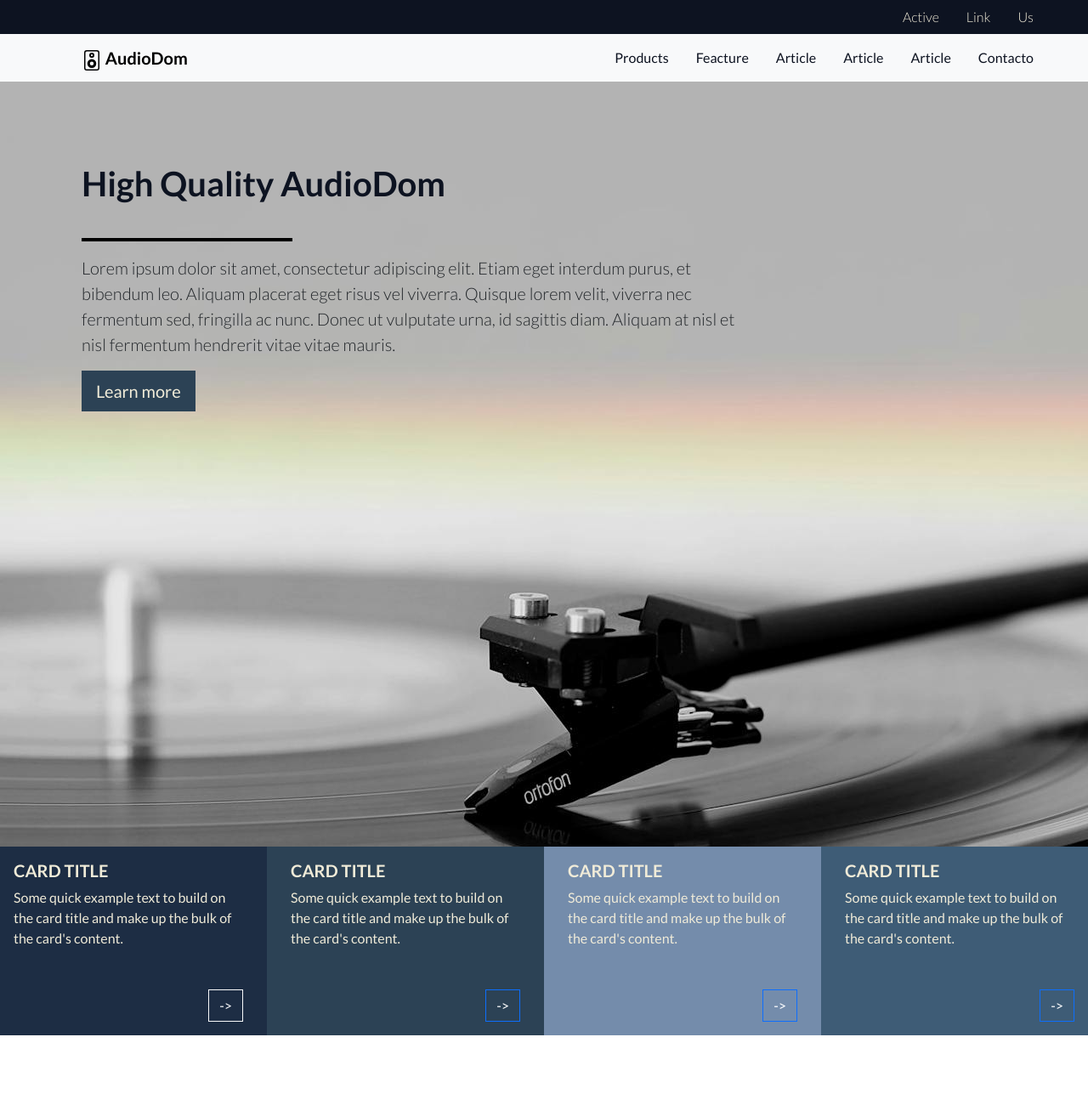
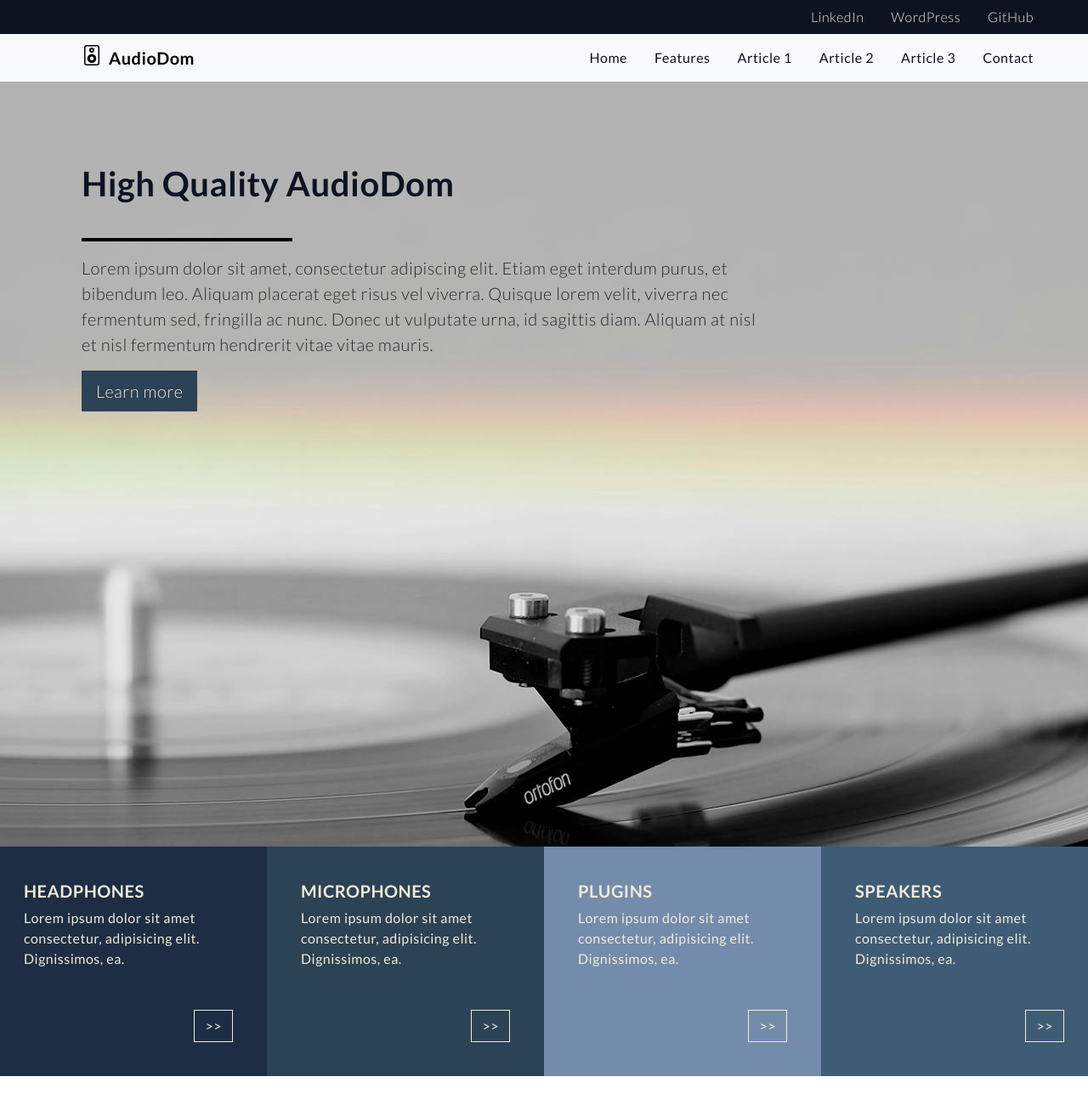
Before and after one commit to Yuniski/domo-desafio, a website built with Vite: page src/index.html in a window 1280 px wide. Shown: the top 1300 px of the page at 85% size. Built offline with nearby package versions, Linux system fonts and the light colour scheme.

Commit message:
styles for regular resolution

```diff
--- a/src/index.html
+++ b/src/index.html
@@ -38,23 +38,25 @@
           <li class="nav-item">
             <a
               class="nav-link"
-              aria-current="page"
-              href="#"
-              >Active</a
+              href="https://www.linkedin.com/in/yuniskiduran/"
+              target="_blank"
+              >LinkedIn</a
             >
           </li>
           <li class="nav-item">
             <a
               class="nav-link"
-              href="#"
-              >Link</a
+              href="https://linktr.ee/yuniskiweb"
+              target="_blank"
+              >WordPress</a
             >
           </li>
           <li class="nav-item">
             <a
               class="nav-link"
-              href="#"
-              >Us</a
+              href="https://github.com/Yuniski"
+              target="_blank"
+              >GitHub</a
             >
           </li>
         </ul>
@@ -63,10 +65,9 @@
       <!-- Nav Menu -->
       <nav class="navbar navbar-expand-lg bg-body-tertiary">
         <div class="container-fluid px-5 lato.bold">
-          <div id="logo">
-            <a
-              class="navbar-brand lato-bold ps-5"
-              href="#"
+          <div
+            id="logo"
+            class="navbar-brand lato-bold ps-5 d-flex"
           >
             <svg
               xmlns="http://www.w3.org/2000/svg"
@@ -83,55 +84,54 @@
                 d="M8 4.75a.75.75 0 1 1 0-1.5.75.75 0 0 1 0 1.5M8 6a2 2 0 1 0 0-4 2 2 0 0 0 0 4m0 3a1.5 1.5 0 1 0 0 3 1.5 1.5 0 0 0 0-3m-3.5 1.5a3.5 3.5 0 1 1 7 0 3.5 3.5 0 0 1-7 0"
               />
             </svg>
-              AudioDom
-            </a>
+            <span class="ps-2">AudioDom</span>
           </div>
 
           <div id="top-nav">
             <ul class="nav justify-content-end">
               <li class="nav-item">
                 <a
-                  class="nav-link active"
+                  class="nav-link"
                   aria-current="page"
                   href="#"
-                  >Products</a
-                >
-              </li>
-              <li class="nav-item">
-                <a
-                  class="nav-link active"
-                  aria-current="page"
-                  href="#article-1"
-                  >Feacture</a
-                >
-              </li>
-              <li class="nav-item">
-                <a
-                  class="nav-link active"
-                  aria-current="page"
-                  href="#"
-                  >Article</a
+                  >Home</a
                 >
               </li>
               <li class="nav-item">
                 <a
                   class="nav-link"
-                  href="#"
-                  >Article</a
+                  aria-current="page"
+                  href="#boxes"
+                  >Features</a
                 >
               </li>
               <li class="nav-item">
                 <a
                   class="nav-link"
-                  href="#"
-                  >Article</a
+                  aria-current="page"
+                  href="#article-1"
+                  >Article 1</a
                 >
               </li>
               <li class="nav-item">
                 <a
                   class="nav-link"
-                  href="#"
-                  >Contacto
+                  href="#article-2"
+                  >Article 2</a
+                >
+              </li>
+              <li class="nav-item">
+                <a
+                  class="nav-link"
+                  href="#article-3"
+                  >Article 3</a
+                >
+              </li>
+              <li class="nav-item">
+                <a
+                  class="nav-link"
+                  href="#footer"
+                  >Contact
                 </a>
               </li>
             </ul>
@@ -158,11 +158,12 @@
               </p>
             </div>
             <a
-              class="btn btn-lg rounded-0"
+              class="btn btn-lg rounded-0 lato-light"
               href="#"
               role="button"
-              >Learn more</a
             >
+              Learn more
+            </a>
           </div>
         </div>
       </section>
@@ -178,17 +179,17 @@
         >
           <div class="card-body">
             <div class="card-content">
-              <h5 class="card-title lato-bold"><a href="#">Card title</a></h5>
+              <h5 class="card-title lato-bold"><a href="#">Headphones</a></h5>
               <p class="card-text">
-                Some quick example text to build on the card title and make up
-                the bulk of the card's content.
+                Lorem ipsum dolor sit amet consectetur, adipisicing elit.
+                Dignissimos, ea.
               </p>
             </div>
             <div class="card-btn mt-5 d-flex justify-content-end">
               <a
                 href="#"
-                class="card-link btn btn-outline-light rounded-0"
-                >-></a
+                class="card-link btn rounded-0"
+                >>></a
               >
             </div>
           </div>
@@ -199,17 +200,17 @@
         >
           <div class="card-body">
             <div class="card-content">
-              <h5 class="card-title lato-bold"><a href="#">Card title</a></h5>
+              <h5 class="card-title lato-bold"><a href="#">Microphones</a></h5>
               <p class="card-text">
-                Some quick example text to build on the card title and make up
-                the bulk of the card's content.
+                Lorem ipsum dolor sit amet consectetur, adipisicing elit.
+                Dignissimos, ea.
               </p>
             </div>
             <div class="card-btn mt-5 d-flex justify-content-end">
               <a
                 href="#"
-                class="card-link btn btn-primary rounded-0"
-                >-></a
+                class="card-link btn rounded-0"
+                >>></a
               >
             </div>
           </div>
@@ -220,17 +221,17 @@
         >
           <div class="card-body">
             <div class="card-content">
-              <h5 class="card-title lato-bold"><a href="#">Card title</a></h5>
+              <h5 class="card-title lato-bold"><a href="#">Plugins</a></h5>
               <p class="card-text">
-                Some quick example text to build on the card title and make up
-                the bulk of the card's content.
+                Lorem ipsum dolor sit amet consectetur, adipisicing elit.
+                Dignissimos, ea.
               </p>
             </div>
             <div class="card-btn mt-5 d-flex justify-content-end">
               <a
                 href="#"
-                class="card-link btn btn-primary rounded-0"
-                >-></a
+                class="card-link btn rounded-0"
+                >>></a
               >
             </div>
           </div>
@@ -241,17 +242,17 @@
         >
           <div class="card-body">
             <div class="card-content">
-              <h5 class="card-title lato-bold"><a href="#">Card title</a></h5>
+              <h5 class="card-title lato-bold"><a href="#">Speakers</a></h5>
               <p class="card-text">
-                Some quick example text to build on the card title and make up
-                the bulk of the card's content.
+                Lorem ipsum dolor sit amet consectetur, adipisicing elit.
+                Dignissimos, ea.
               </p>
             </div>
             <div class="card-btn mt-5 d-flex justify-content-end">
               <a
                 href="#"
-                class="card-link btn btn-primary rounded-0"
-                >-></a
+                class="card-link btn rounded-0"
+                >>></a
               >
             </div>
           </div>
@@ -272,7 +273,7 @@
                 sed.
               </p>
               <a
-                class="btn btn-lg rounded-0"
+                class="btn btn-lg rounded-0 lato-light"
                 href="#"
                 role="button"
                 >Learn more</a
@@ -300,7 +301,7 @@
               </p>
 
               <a
-                class="btn btn-lg rounded-0"
+                class="btn btn-lg rounded-0 lato-light"
                 href="#"
                 role="button"
                 >Learn more</a
@@ -318,7 +319,7 @@
         <article id="article-3">
           <div class="p-5 row">
             <div class="col-7 p-5">
-              <h3 class="display-7">High Pressure</h3>
+              <h3 class="display-7">High Accuracy</h3>
               <div class="border border-2 border-black w-25 mt-4 mb-1"></div>
               <p class="lead py-2 pe-5">
                 Lorem ipsum dolor sit amet, consectetur adipiscing elit. Etiam
@@ -328,7 +329,7 @@
               </p>
 
               <a
-                class="btn btn-lg rounded-0"
+                class="btn btn-lg rounded-0 lato-light"
                 href="#"
                 role="button"
                 >Learn more</a
@@ -349,29 +350,58 @@
     <!-- Footer -->
     <footer>
       <section id="footer">
-        <div class="row px-5 py-3">
+        <div class="row px-5 py-4">
           <div class="col-8 row">
             <div
               id="contact"
               class="col-6 ps-5"
             >
               <h4>Contact</h4>
+              <div class="mt-3">
                 <p>
-                Yuniski Duran <hr>
-                E-mail: yuniski.duran@gmail.com <hr>
-                Buenos Aires, Argentina
-
+                  <span>Yuniski Duran</span>
                 </p>
+                <hr class="my-2" />
+                <p>
+                  <span>yuniski.duran@gmail.com</span>
+                </p>
+                <hr class="my-2" />
+                <p>Buenos Aires, Argentina</p>
+              </div>
             </div>
             <div
               id="footer-links"
-              class="col-2 pt-4"
+              class="col-2 pt-4 mt-4"
             >
               <ul>
-                <li><a href="https://www.linkedin.com/in/yuniskiduran/" target="_blank">Linkedin</a></li>
-                <li><a href="https://linktr.ee/yuniskiweb" target="_blank">WordPress</a></li>
-                <li><a href="https://github.com/Yuniski" target="_blank">GitHub</a></li>
-                <li><a href="https://yuniski-duran-portfolio.netlify.app/">My Web</a></li>
+                <li class="mb-2">
+                  <a
+                    href="https://www.linkedin.com/in/yuniskiduran/"
+                    target="_blank"
+                    >Linkedin</a
+                  >
+                </li>
+                <li class="mb-2">
+                  <a
+                    href="https://linktr.ee/yuniskiweb"
+                    target="_blank"
+                    >WordPress</a
+                  >
+                </li>
+                <li class="mb-2">
+                  <a
+                    href="https://github.com/Yuniski"
+                    target="_blank"
+                    >GitHub</a
+                  >
+                </li>
+                <li class="mb-2">
+                  <a
+                    href="https://yuniski-duran-portfolio.netlify.app/"
+                    target="_blank"
+                    >My Web</a
+                  >
+                </li>
               </ul>
             </div>
           </div>
@@ -437,14 +467,14 @@
       </section>
 
       <div id="lower-bar">
-        <div class="row fs-6 ps-5 pt-1">
-          <div class="col-11 ps-5">
-            <p>Made With Love 🤩</p>
+        <div class="row fs-6 ps-5">
+          <div class="col-11 ps-5 pt-2">
+            <p class="lato-light">Made With Love 🤩</p>
           </div>
           <div class="col-1 d-flex justify-content-end">
             <a
               class="btn btn-lg rounded-0"
-              href="#hidden-box"
+              href="#"
             >
               <svg
                 xmlns="http://www.w3.org/2000/svg"
--- a/src/scss/styles.scss
+++ b/src/scss/styles.scss
@@ -1,4 +1,4 @@
-// Import all of Bootstrap's CSS
+// Imports, variables and general styles
 @import "bootstrap/scss/bootstrap";
 
 $darker-blue:  #0D1321;
@@ -14,7 +14,7 @@ body {
   font-family: "Lato", sans-serif;
   font-weight: 400;
   font-style: normal;
-}
+  letter-spacing: 0.5px;
 
   .lato-light {
     font-weight: 300;
@@ -23,13 +23,19 @@ body {
   .lato-bold {
     font-weight: 700;
   }
+}
 
 // Header
+#hidden-box {
+  height: 96px;
+}
+
 #top-bar {
   background-color: $darker-blue;
 
   a {
     color: $light;
+    text-decoration: none;
   }
 
   :hover {
@@ -41,13 +47,17 @@ body {
   }
 }
 
-#hidden-box {
-  height: 96px;
+// Nav Menu
+#top-nav {
+  a {
+    color: $darker-blue;
   }
 
-#top-nav a {
-  color: $darker-blue;
-
+  a:hover {
+    color: $medium-blue;
+    padding-bottom: 2px;
+    border-bottom: 1px solid $medium-blue;
+  }
 }
 
 // Main Content
@@ -55,7 +65,6 @@ body {
 #banner {
   background: url(../img/vinyl.jpg) no-repeat;
   height: 900px;
-
 
   h1 {
     color: $darker-blue;
@@ -68,8 +77,11 @@ body {
 }
 
 // Boxes
+#boxes {
+  .card {
+    padding: 1.5rem;
+  }
 
-#boxes {
   .card:first-child {
     background-color: $dark-blue;
   }
@@ -80,56 +92,59 @@ body {
 
   .card:nth-child(3) {
     background-color: $gray-blue;
-
-    .card-content {
-      color: $darker-blue;
-    }
+    color: $dark-blue;
   }
 
   .card:last-child {
     background-color: $light-blue;
   }
 
-  .card-content a {
+  .card-content {
+    a {
       color: $light;
       text-decoration: none;
       text-transform: uppercase;
     }
 
-  .card-btn a {
+    a:hover {
+      color: $light-gray-blue;
+    }
+  }
+
+  .card-btn {
+    a {
       background-color: transparent;
+      border-color: $light;
+      color: $light;
+    }
 
-    :hover {
-      color: #f8f9fa;
+    a:hover {
+      color: $dark-blue;
+      font-weight: 700;
+      background-color: $light;
     }
   }
 
   .card-text {
     color:$light;
   }
-
 }
 
 //Articles
-
 #articles {
   a {
     background-color: $medium-blue;
     color: $light;
   }
-
 }
 
 #article-2 {
   background-color: $light-gray-blue;
-
 }
 
 // Footer
-
 #footer {
   background-color: $darker-blue;
-}
 
   #contact, #social-media h4 {
     color: $light;
@@ -150,6 +165,7 @@ body {
       color: $light-blue;
     }
   }
+}
 
 #social-media li {
   background-color: $light-gray-blue;
@@ -164,6 +180,15 @@ body {
 #lower-bar {
   background-color: $light;
 
+  div div {
+    display: flex;
+    align-items: center;
+  }
+
+  p {
+    margin: 0;
+  }
+
   a {
     background-color: $medium-blue;
     color: $light;
```
Lines whose indentation alone changed are shown as unchanged.
